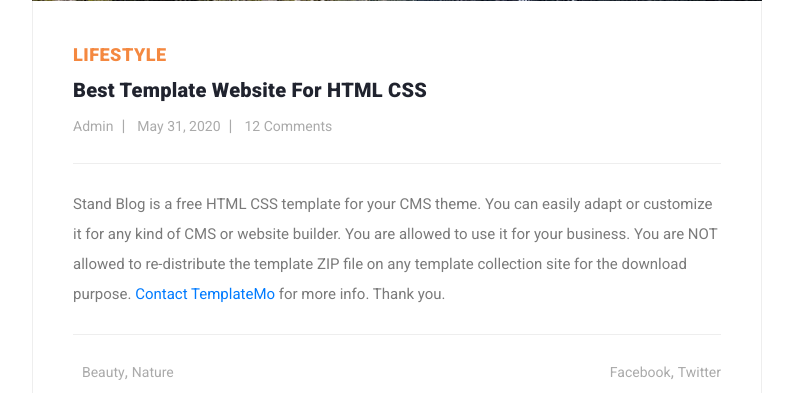
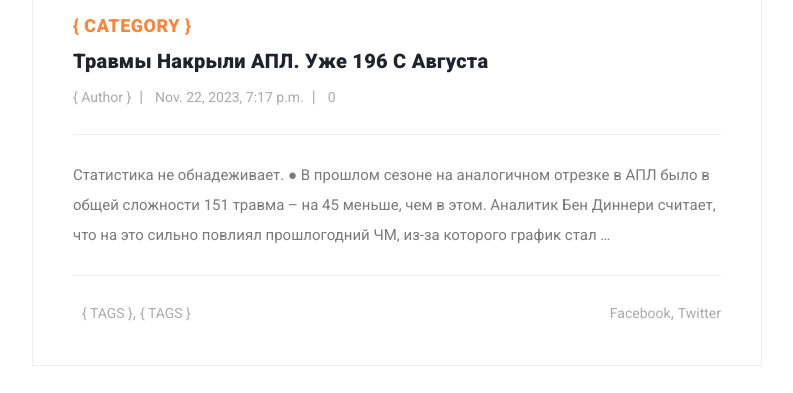
Before and after one commit to lav92/football, a Django app: page / in a window 1280 px wide. Shown: the part 3218-3611 px from the top of the page, without its empty margins (53-846 px from the left). Run offline with Django 4.2, Linux system fonts and the light colour scheme; data comes from the database, SQL or seed files in the repository; some libraries are stand-ins or nearby versions.

Commit message:
отображение новостей всех новостей на главной странице

```diff
--- a/footbal/footbal/urls.py
+++ b/footbal/footbal/urls.py
@@ -14,10 +14,16 @@ Including another URLconf
     1. Import the include() function: from django.urls import include, path
     2. Add a URL to urlpatterns:  path('blog/', include('blog.urls'))
 """
+from django.conf.urls.static import static
 from django.contrib import admin
 from django.urls import path, include
+
+from footbal import settings
 
 urlpatterns = [
     path('admin/', admin.site.urls),
     path('', include('news.urls')),
 ]
+
+if settings.DEBUG:
+    urlpatterns += static(settings.MEDIA_URL, document_root=settings.MEDIA_ROOT)
--- a/footbal/news/models.py
+++ b/footbal/news/models.py
@@ -1,4 +1,5 @@
 from django.db import models
+from django.urls import reverse
 
 
 class News(models.Model):
@@ -8,3 +9,6 @@ class News(models.Model):
     created_at = models.DateTimeField(auto_now_add=True)
     photo = models.ImageField(blank=True, upload_to='photos/%Y/%m/%d/')
     views = models.IntegerField(default=0)
+
+    def get_absolute_url(self):
+        return reverse('single', kwargs={'news_slug': self.slug})
--- a/footbal/news/templates/news/index.html
+++ b/footbal/news/templates/news/index.html
@@ -123,33 +123,26 @@
                             <div class="col-lg-12">
                                 <div class="blog-post">
                                     <div class="blog-thumb">
-                                        <img src="{% static 'assets/images/blog-post-01.jpg' %}" alt="">
+                                        <img src="{{ item.photo.url }}" alt="">
                                     </div>
                                     <div class="down-content">
-                                        <span>Lifestyle</span>
-                                        <a href="post-details.html"><h4>Best Template Website for HTML CSS</h4></a>
+                                        <span>{ CATEGORY }</span>
+                                        <a href="{{ item.get_absolute_url }}"><h4>{{ item.title }}</h4></a>
                                         <ul class="post-info">
-                                            <li><a href="#">Admin</a></li>
-                                            <li><a href="#">May 31, 2020</a></li>
-                                            <li><a href="#">12 Comments</a></li>
+                                            <li><a href="#">{ Author }</a></li>
+                                            <li><a href="#">{{ item.created_at }}</a></li>
+                                            <li><a href="#">{{ item.views }}</a></li>
                                         </ul>
-                                        <p>Stand Blog is a free HTML CSS template for your CMS theme. You can easily
-                                            adapt
-                                            or customize it for any kind of CMS or website builder. You are allowed to
-                                            use
-                                            it for your business. You are NOT allowed to re-distribute the template ZIP
-                                            file
-                                            on any template collection site for the download purpose. <a rel="nofollow"
-                                                                                                         href="https://templatemo.com/contact"
-                                                                                                         target="_parent">Contact
-                                                TemplateMo</a> for more info. Thank you.</p>
+                                        <p>
+                                            {{ item.content|truncatewords:40 }}
+                                        </p>
                                         <div class="post-options">
                                             <div class="row">
                                                 <div class="col-6">
                                                     <ul class="post-tags">
                                                         <li><i class="fa fa-tags"></i></li>
-                                                        <li><a href="#">Beauty</a>,</li>
-                                                        <li><a href="#">Nature</a></li>
+                                                        <li><a href="#">{ TAGS }</a>,</li>
+                                                        <li><a href="#">{ TAGS }</a></li>
                                                     </ul>
                                                 </div>
                                                 <div class="col-6">
--- a/footbal/news/urls.py
+++ b/footbal/news/urls.py
@@ -1,7 +1,8 @@
 from django.urls import path, include
 
-from news.views import main_page
+from news.views import HomePage, single_news
 
 urlpatterns = [
-    path('', main_page, name='main-page'),
+    path('', HomePage.as_view(), name='main-page'),
+    path('news/<slug:news_slug>/', single_news, name='single')
 ]
--- a/footbal/news/views.py
+++ b/footbal/news/views.py
@@ -1,11 +1,16 @@
-from django.shortcuts import render
+from django.shortcuts import render, HttpResponse
+from django.views.generic import ListView
 
 from news.models import News
 
 
-def main_page(request):
-    data = {
+class HomePage(ListView):
+    model = News
+    template_name = 'news/index.html'
+    context_object_name = 'news'
+    extra_context = {
         'title': 'Main Page',
-        'news': News.objects.all(),
     }
-    return render(request, 'news/index.html', context=data)
+
+def single_news(request, news_slug):
+    return HttpResponse('single post')
```
